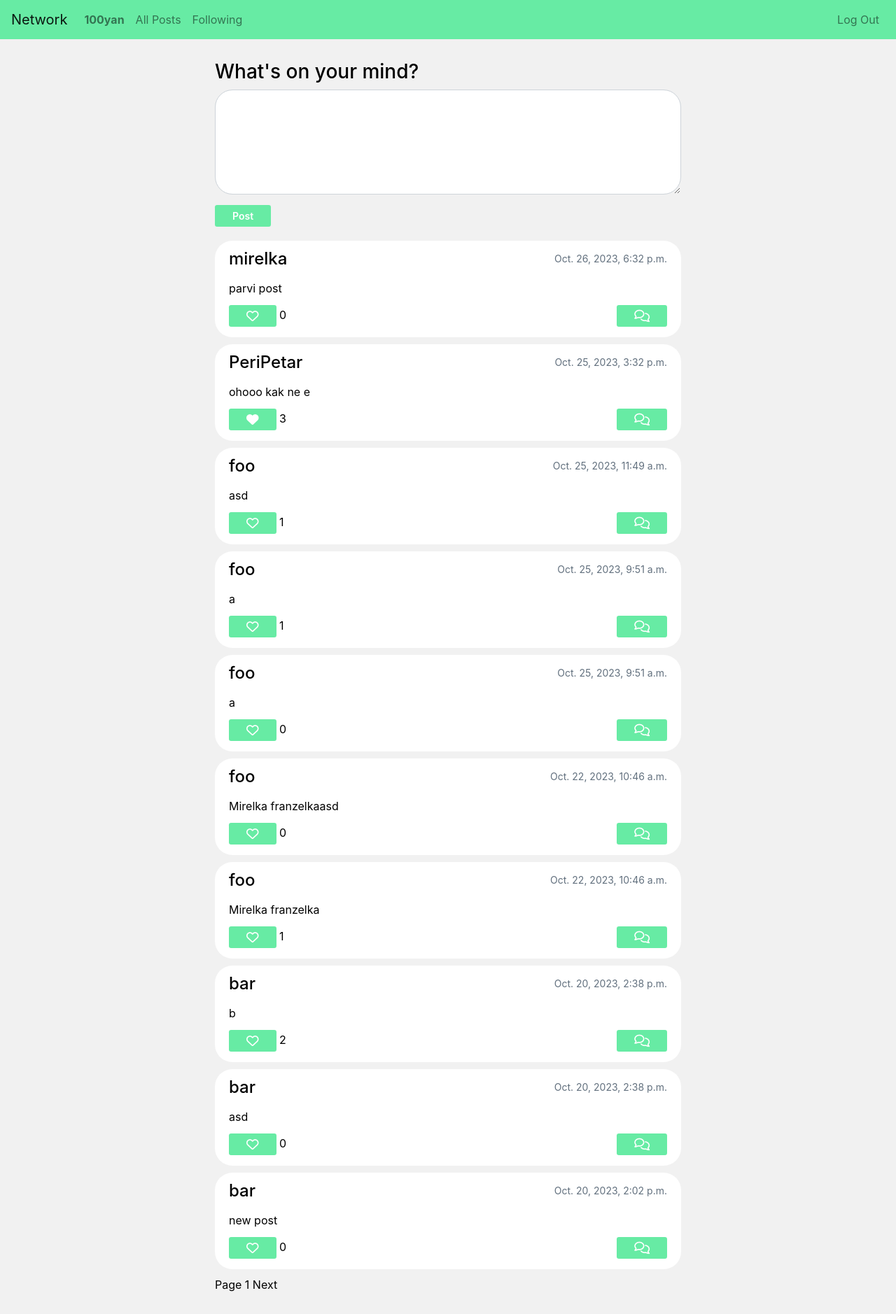
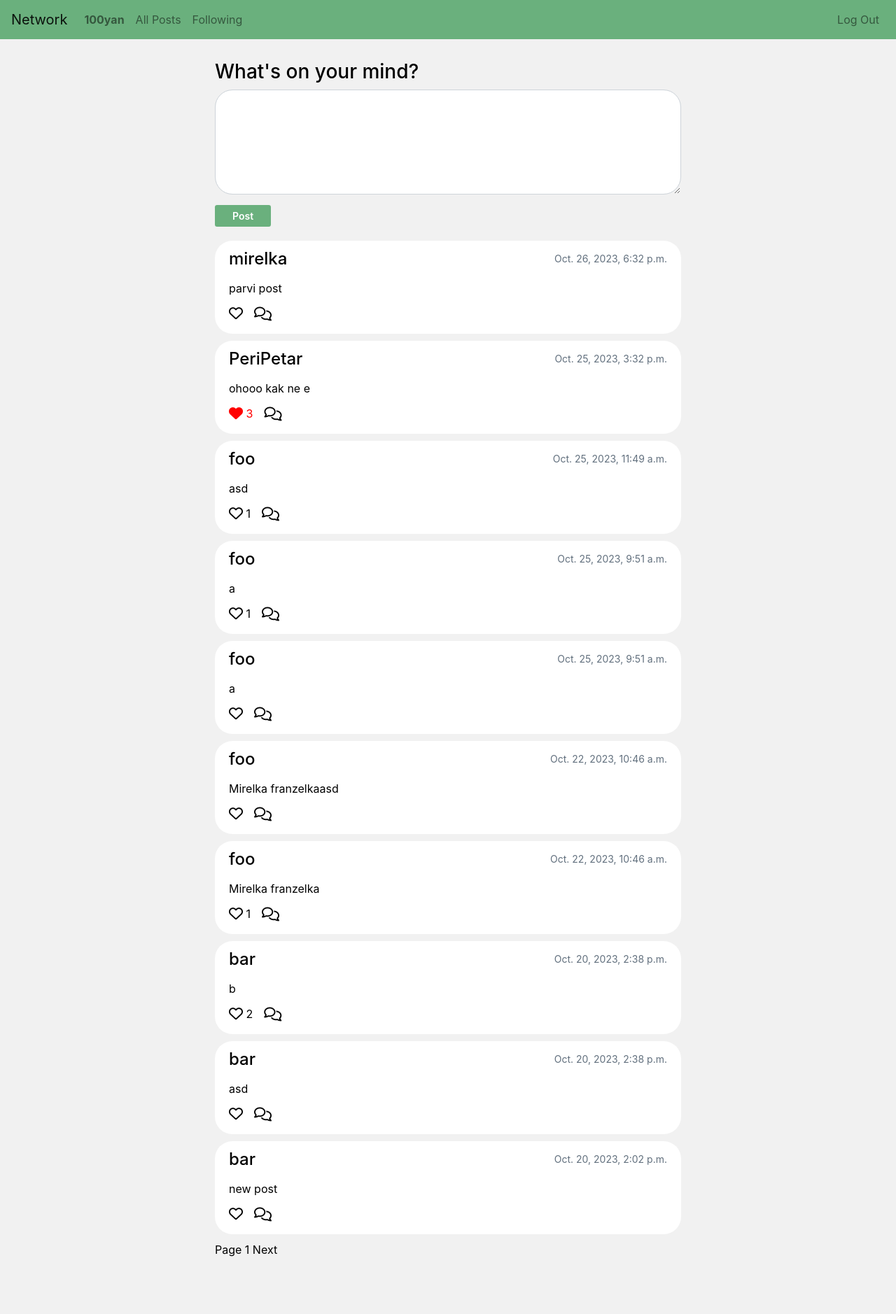
Before and after one commit to 100yann/100cial, a Django app: page / in a window 1280 px wide. Shown: the whole page at 70% size. After the commit the page ends 1796 px from the top, so only its background shows below. Run offline with Django 3.2, Linux system fonts and the light colour scheme; a user stored in the database is signed in; data comes from the database, SQL or seed files in the repository; both versions use the stored data as it was after the commit; some libraries are stand-ins or nearby versions.

Commit message:
style changes to like, comment and add comment buttons

```diff
--- a/network/static/network/post.js
+++ b/network/static/network/post.js
@@ -25,10 +25,13 @@ document.addEventListener('DOMContentLoaded', function() {
         .then(data => {
             if (data.found === true){
                 userLiked = true
-                element.innerHTML = '<i class="fa-solid fa-heart fa-lg"></i>'
+                element.innerHTML = '<i class="fa-solid fa-heart fa-lg button-liked"></i>'
+                currentLikes.classList.add('button-liked')
             } else {
                 userLiked = false
                 element.innerHTML = '<i class="fa-regular fa-heart fa-lg"></i>'
+                currentLikes.classList.remove('button-liked')
+
             }
         }).catch(error => {
             console.error('Error:', error)
@@ -42,11 +45,19 @@ document.addEventListener('DOMContentLoaded', function() {
             .then(response => response.json())
             .then(data => {
                 if (data.found === true){
+                    if (currentLikes.textContent === '0'){
+                        currentLikes.removeAttribute("hidden")
+                    }
                     currentLikes.textContent = parseInt(currentLikes.textContent) + 1
-                    element.innerHTML = '<i class="fa-solid fa-heart fa-lg"></i>'
+                    currentLikes.classList.add('button-liked')
+                    element.innerHTML = '<i class="fa-solid fa-heart fa-lg button-liked"></i>'
                 } else {
                     currentLikes.textContent = parseInt(currentLikes.textContent) - 1
+                    currentLikes.classList.remove('button-liked')
                     element.innerHTML = '<i class="fa-regular fa-heart fa-lg"></i>'
+                    if (currentLikes.textContent === '0'){
+                        currentLikes.setAttribute('hidden', true)
+                    }
                 }
             })
             .catch(error => {
--- a/network/static/network/styles.css
+++ b/network/static/network/styles.css
@@ -8,7 +8,7 @@ ul {
     margin: 0;
 }
 .navbar {
-    background-color: #67EBA4;
+    background-color: #6AB07D;
 }
 .profile span{
     display: block;
@@ -30,12 +30,32 @@ a:any-link {
 
 .btn-primary {
     padding: 5px 25px;
-    background-color: #67EBA4;
+    background-color: #6AB07D;
     font-weight: 600;
     border: none;
 }
-.btn-primary:hover{background-color: #3E524E;}
-.btn-primary:focus{background-color: #67EBA4;}
+.btn-primary:hover{background-color: #5F7064;}
+.btn-primary:focus{
+    background-color: #6AB07D;
+    outline: 0 !important;
+}
+
+#comment:focus{color: #6AB07D;}
+.interaction:focus{
+    outline: 0 !important;
+}
+#like, #comment{
+    border: none;
+    background-color: transparent;
+}
+#comment {
+    margin-left: 10px;
+}
+#like {
+    padding: 0;}
+.button-liked{
+    color: red;
+}
 .profile {
     background-color: #ffffff;
     border-radius: 25px;
@@ -47,6 +67,7 @@ a:any-link {
     margin-top: 10px;
 }
 #new-post {
+    padding: 15px;
     background-color: #ffffff;
 }
 
@@ -110,14 +131,13 @@ a:any-link {
 
 .interactions {
     display: flex;
-    justify-content: space-between;
 }
 
 
 
 .new-comment {
-    margin-top: 15px;
-    margin-bottom: 25px;
+    margin: 25px auto 25px;
+    max-width: 75%;
 }
 #submit-comment{
     margin-top: 10px;
@@ -128,7 +148,8 @@ a:any-link {
 }
 
 #show-comments{
-    margin-top: 15px;
+    max-width: 75%;
+    margin: 15px auto 0;
 }
 
 #edit-view {
--- a/network/templates/network/content.html
+++ b/network/templates/network/content.html
@@ -11,18 +11,23 @@
             <div class="interactions">
                 <div id="likes">
                     {% if user.is_authenticated %}
-                    <button id='like' data-post-id="{{ post.id }}" class="btn btn-sm btn-primary"></button>
+                    <button id='like' data-post-id="{{ post.id }}" class="interaction"></button>
                     {% endif %}
-                    <span id="num-likes">{{ post.likes_count }}</span>
+                    {% if post.likes_count > 0 %}
+                        <span id="num-likes">{{ post.likes_count }}</span>
+                    {% else %}
+                        <span id="num-likes" hidden>{{ post.likes_count }}</span>
+                    {% endif %}
                 </div>
                 <div id="comments">
-                    <button id="comment" class="btn btn-sm btn-primary"><i class="fa-regular fa-comments fa-lg"></i></button>
+                    <button id="comment" class="interaction"><i class="fa-regular fa-comments fa-lg"></i></button>
                 </div>
                 {% if user == post.author %}
                     <button id="edit">Edit</button>
                 {% endif %}
             </div>
             <div id="add-comment">
+                <hr>
                 <div class="new-comment">
                     <h6>Add a comment:</h6>
                     {{ add_comment }}
```
Also changed, not shown: db.sqlite3.
